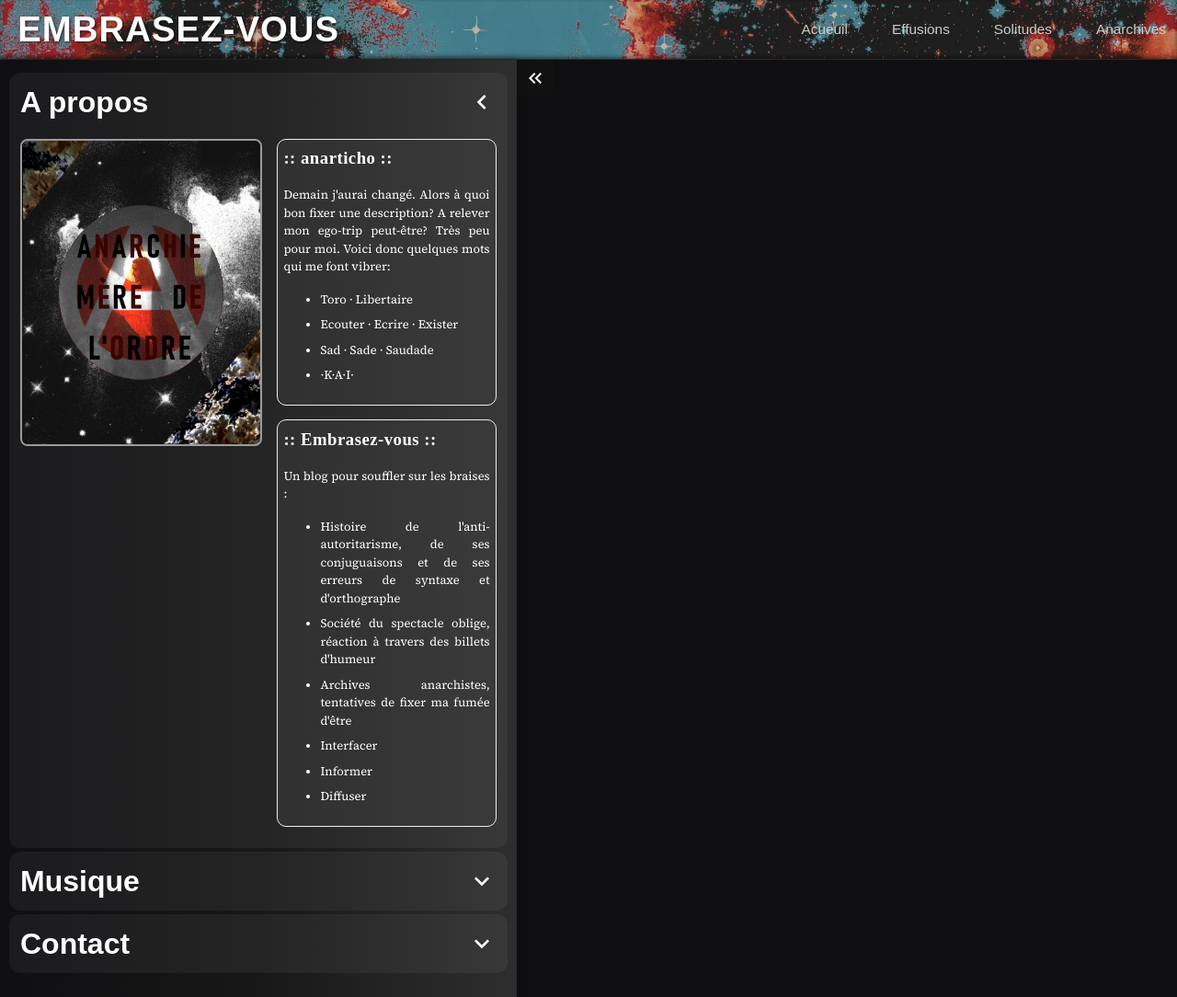
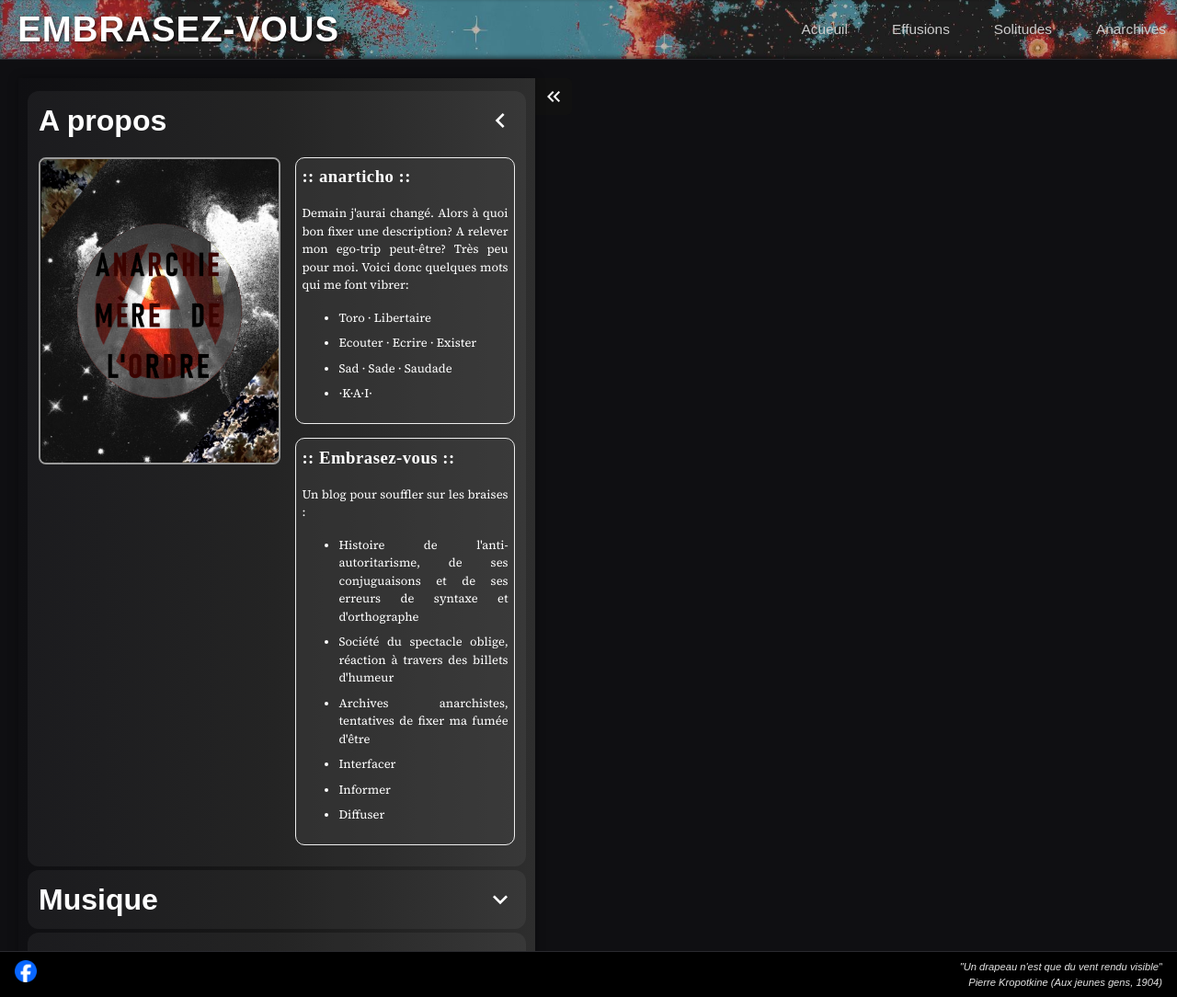
Before and after one commit to anarticho/anarticho.github.io, a Jekyll site: the page built from index.md, in a window 1280 px wide. Shown: the whole page at 92% size. Built offline with Jekyll 4.4.1, drawn with Linux system fonts in a browser that asks for light colours.

Commit message:
Fix footer

```diff
--- a/assets/css/pages/index.css
+++ b/assets/css/pages/index.css
@@ -7,9 +7,14 @@
   line-height: 1.5;
 }
 
+.content {
+  flex: 1 1 auto;    /* prend tout l'espace restant */
+  overflow-y: auto;  /* scroll uniquement ici si besoin */
+  padding: 20px;
+}
+
 .wrapper {
   display: flex;
-  min-height: 100vh; /* toujours full height */
 }
 
 .main {
@@ -17,6 +22,7 @@
   padding: 20px;
   overflow-y: auto;
   transition: margin-left 0.3s ease;
+  padding-bottom: 4rem; /* hauteur du footer */
 }
 
 /* --- Toggle du volet --- */
```
